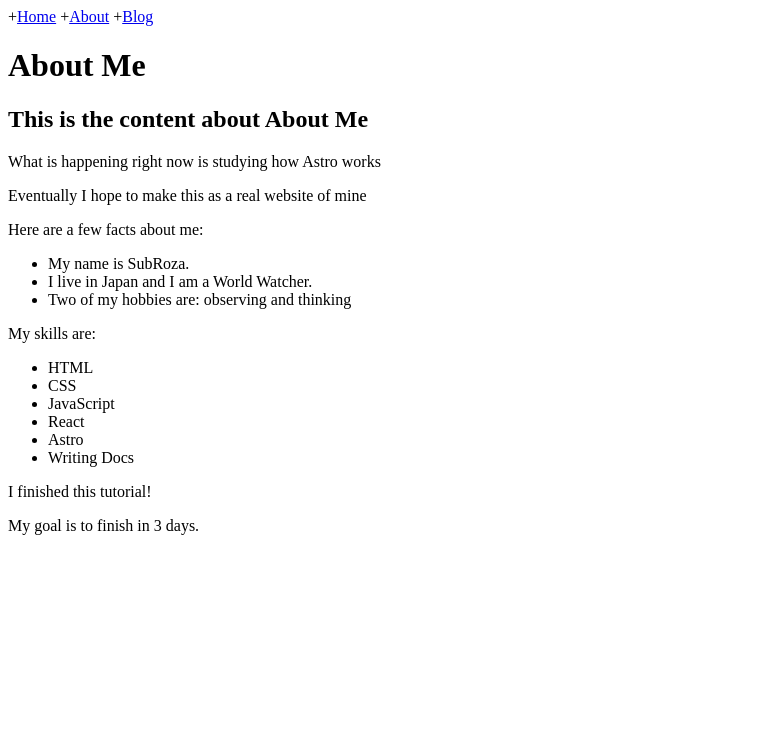
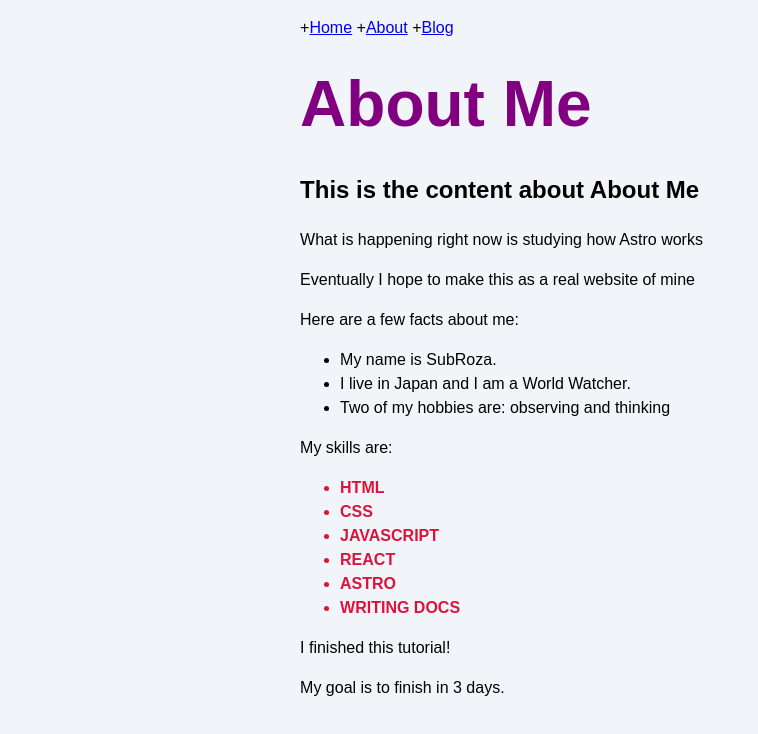
Before and after one commit to Kz-Sw/testWebDev, an Astro site: page /about in a window 1280 px wide. Shown: the whole page, without its empty margins (0-758 px from the left). Built offline with nearby package versions, Linux system fonts and the light colour scheme; Astro itself is replaced by a stand-in of ours.

Commit message:
basic css added

```diff
--- a/src/pages/about.astro
+++ b/src/pages/about.astro
@@ -1,4 +1,6 @@
 ---
+import '../styles/global.css';
+
 const pageTitle = "About Me";
 
 
@@ -14,6 +16,10 @@
 const happy = false;
 const finished = true;
 const goal = 3;
+
+const skillColor = "crimson";
+const fontWeight = "bold";
+const textCase = "uppercase";
 ---
 
 <html lang="en">
@@ -23,6 +29,17 @@
 		<meta name="viewport" content="width=device-width" />
 		<meta name="generator" content={Astro.generator} />
 		<title>{pageTitle}</title>
+		<style define:vars={{skillColor, fontWeight, textCase}}>
+		h1 {
+			color: purple;
+			font-size: 4rem;
+		}
+		.skill{
+			color: var(--skillColor);
+			font-weight: var(--fontWeight);
+			text-transform: var(--textCase);
+		}
+		</style>
 	</head>
 	<body>
 		+<a href="/">Home</a>
@@ -44,7 +61,7 @@
 		</ul>
 		<p>My skills are:</p>
 		<ul>
-		{skills.map((skill) => <li>{skill}</li>)}
+		{skills.map((skill) => <li class="skill">{skill}</li>)}
 		</ul>
 
 		{happy && <p>I am happy to be learning Astro!</p>}
--- a/src/pages/blog.astro
+++ b/src/pages/blog.astro
@@ -1,4 +1,6 @@
 ---
+import '../styles/global.css';
+
 const pageTitle = "Blogs";
 
 ---
--- a/src/pages/index.astro
+++ b/src/pages/index.astro
@@ -1,4 +1,6 @@
 ---
+import '../styles/global.css';
+
 const pageTitle = "Test Astro Home Page";
 
 ---
--- /dev/null
+++ b/src/styles/global.css
@@ -0,0 +1,21 @@
+html {
+  background-color: #f1f5f9;
+  font-family: sans-serif;
+}
+
+body {
+  margin: 0 auto;
+  width: 100%;
+  max-width: 80ch;
+  padding: 1rem;
+  line-height: 1.5;
+}
+
+* {
+  box-sizing: border-box;
+}
+
+h1 {
+  margin: 1rem 0;
+  font-size: 2.5rem;
+}
```
